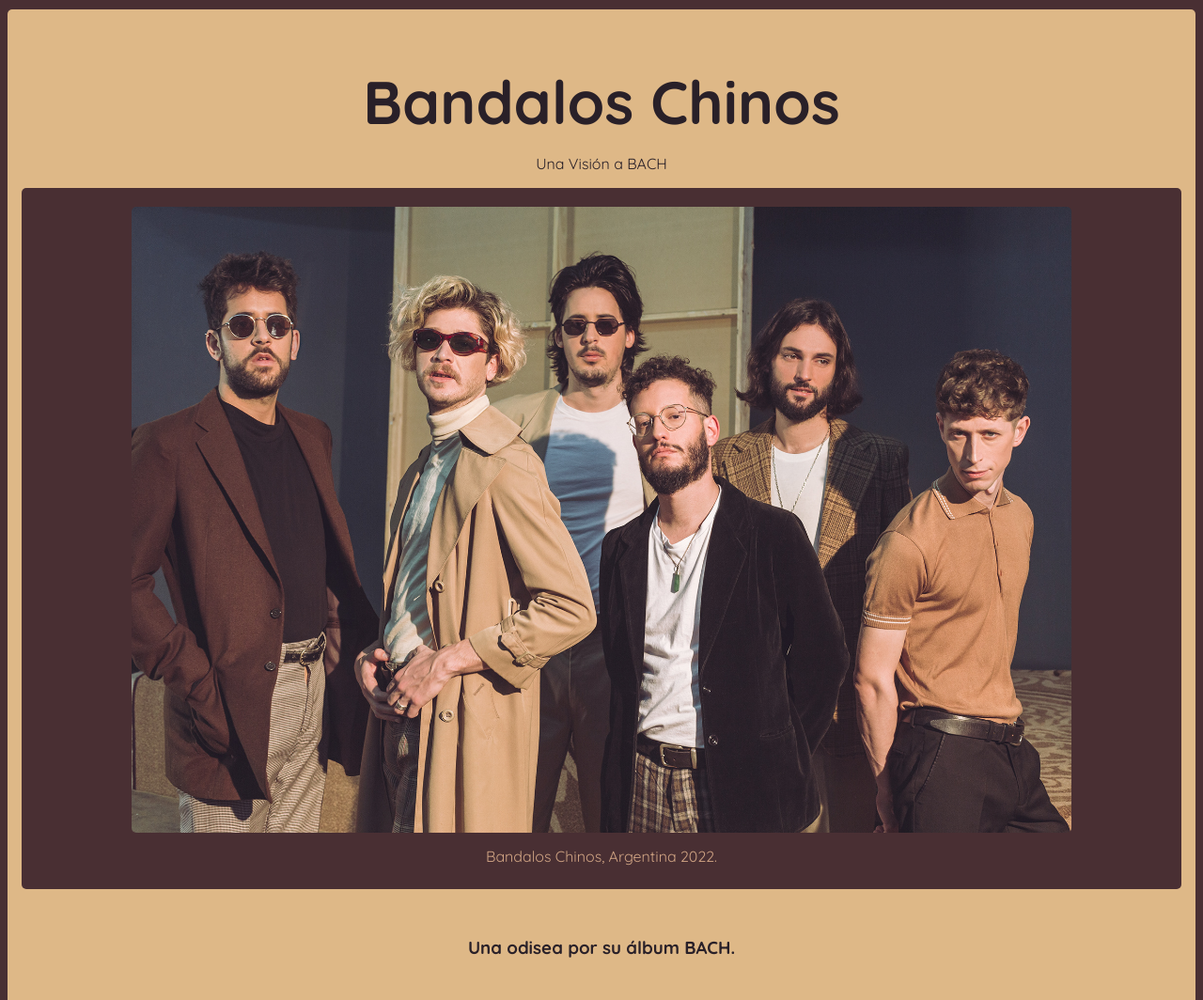
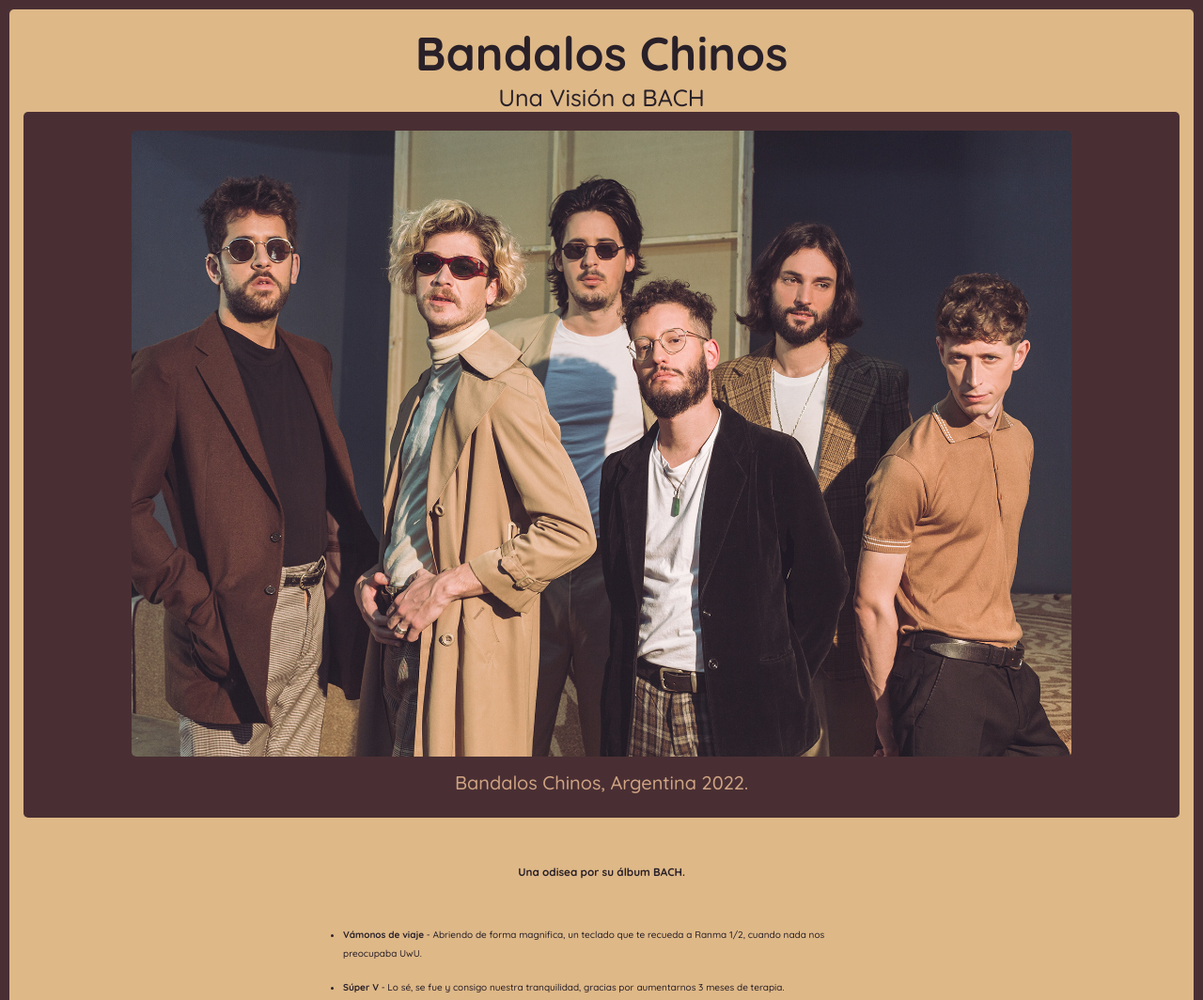
Before and after one commit to Rubsnewgate/tribute-page-bandalos-chinos, a plain HTML site: page html/index.html in a window 1280 px wide. Shown: the top 1064 px of the page at 94% size. Drawn offline with Linux system fonts and the light colour scheme.

Commit message:
Optimizing the project

```diff
--- a/css/styles.css
+++ b/css/styles.css
@@ -1,31 +1,61 @@
-@import url('https://fonts.googleapis.com/css2?family=Quicksand:wght@300;400;700&display=swap');
+/* Global styles */
+* {
+    margin: 0;
+    padding: 0;
+    box-sizing: border-box;
+}
+
+html {
+    font-size: 62.5%;
+}
+
+/* Global variables */
+:root {
+    --main-color: #492F33;
+    --secondary-color: burlywood;
+    --primary-font-color: #292028;
+    --secondary-font-color: #CFA383;
+
+    /* Fonts */
+    --global-font: 'Quicksand', sans-serif;
+
+    /* Font sizes */
+    --title-size: 5rem;
+    --subtitle-size: 2.5rem;
+    --global-size: 2rem;
+
+}
 
 body {
-    font-family: 'Quicksand', sans-serif;
-    text-align: center;
-    margin: 0;
-    color: #292028;
-    background-color: #492F33;
+    font-family: var(--global-font);
+    color: var(--primary-font-color);
+    background-color: var(--main-color);
 }
 
 #main {
-    margin: 10px 8px;
+    margin: 10px 10px;
     padding: 15px;
-    background: burlywood;
+    text-align: center;
+    background-color: burlywood;
     border-radius: 5px;
 }
 
-#title {
-    font-size: 4rem;
-    margin-bottom: 0;
+/* Title styles */
+.title {
+    font-size: var(--title-size);
 }
 
+.title ~ p {
+    font-size: var(--subtitle-size);
+}
+
+/* Picture styles */
 #img-container {
-    background: #492F33;
     padding: 20px;
-    margin: 0;
+    font-size: var(--global-size);
+    color: var(--secondary-font-color);
+    background-color: var(--main-color);
     border-radius: 5px;
-    color: #CFA383;
 }
 
 #img-container img {
--- a/html/index.html
+++ b/html/index.html
@@ -1,14 +1,20 @@
 <!DOCTYPE html>
 <html lang="es">
     <head>
-        <meta charset="utf-8"/>
+        <meta charset="UTF-8" />
+        <meta name="viewport" content="width=device-width, initial-scale=1.0" />
+        <meta name="description" content="Landing page, analizando BACH de Bandalos Chinos." />
+        <meta name="robots" content="index, follow" />
         <title>Neo Radio: Bandalos Chinos una visión a BACH</title>
-        <link rel="stylesheet" href="../css/styles.css"/>
+        <link rel="preconnect" href="https://fonts.googleapis.com" />
+        <link rel="preconnect" href="https://fonts.gstatic.com" crossorigin />
+        <link href="https://fonts.googleapis.com/css2?family=Quicksand:wght@300;500;700&display=swap" rel="stylesheet" />
+        <link rel="stylesheet" href="../css/styles.css" />
     </head>
     <body>
         <main id="main">
-            <h1 id="title">Bandalos Chinos</h1>
-            <p id="subtitle">Una Visión a BACH</p>
+            <h1 class="title">Bandalos Chinos</h1>
+            <p class="subtitle">Una Visión a BACH</p>
             <figure id="img-container">
                 <img src="../assets/bandalos_chinos.png" alt="Fotografía de los seis integrantes que forman la banda de indie rock: Bandalos Chinos.">
                 <figcaption id="img-caption">Bandalos Chinos, Argentina 2022.</figcaption>
@@ -22,7 +28,7 @@
                     </li>
                     <li>
                         <strong>Súper V</strong>
-                        -Lo sé, se fue y consigo nuestra tranquilidad, gracias por aumentarnos 3 meses de terapia.
+                        - Lo sé, se fue y consigo nuestra tranquilidad, gracias por aumentarnos 3 meses de terapia.
                     </li>
                     <li>
                         <strong>El Temblor</strong>
```
Also changed, not shown: 2 other files.
